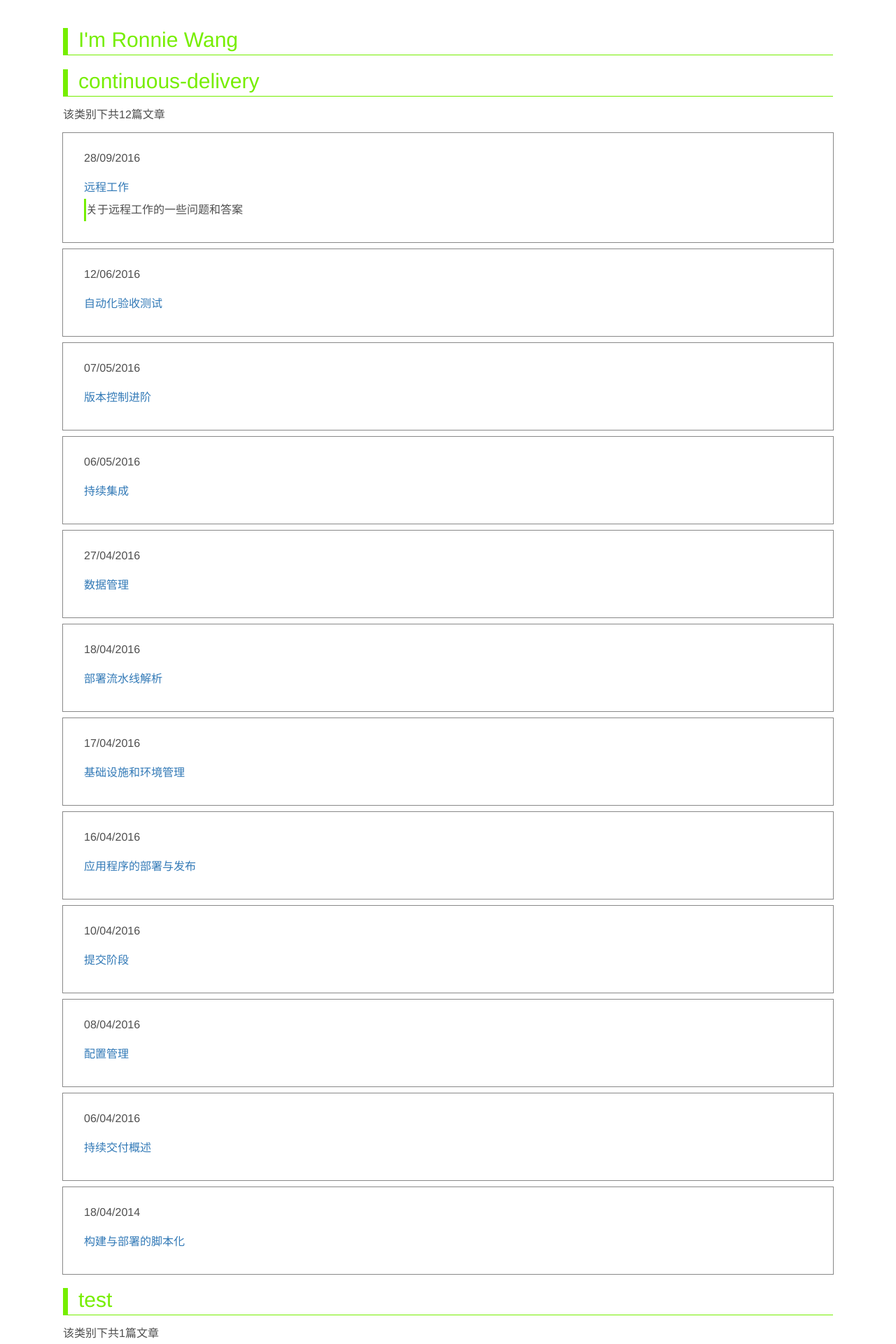
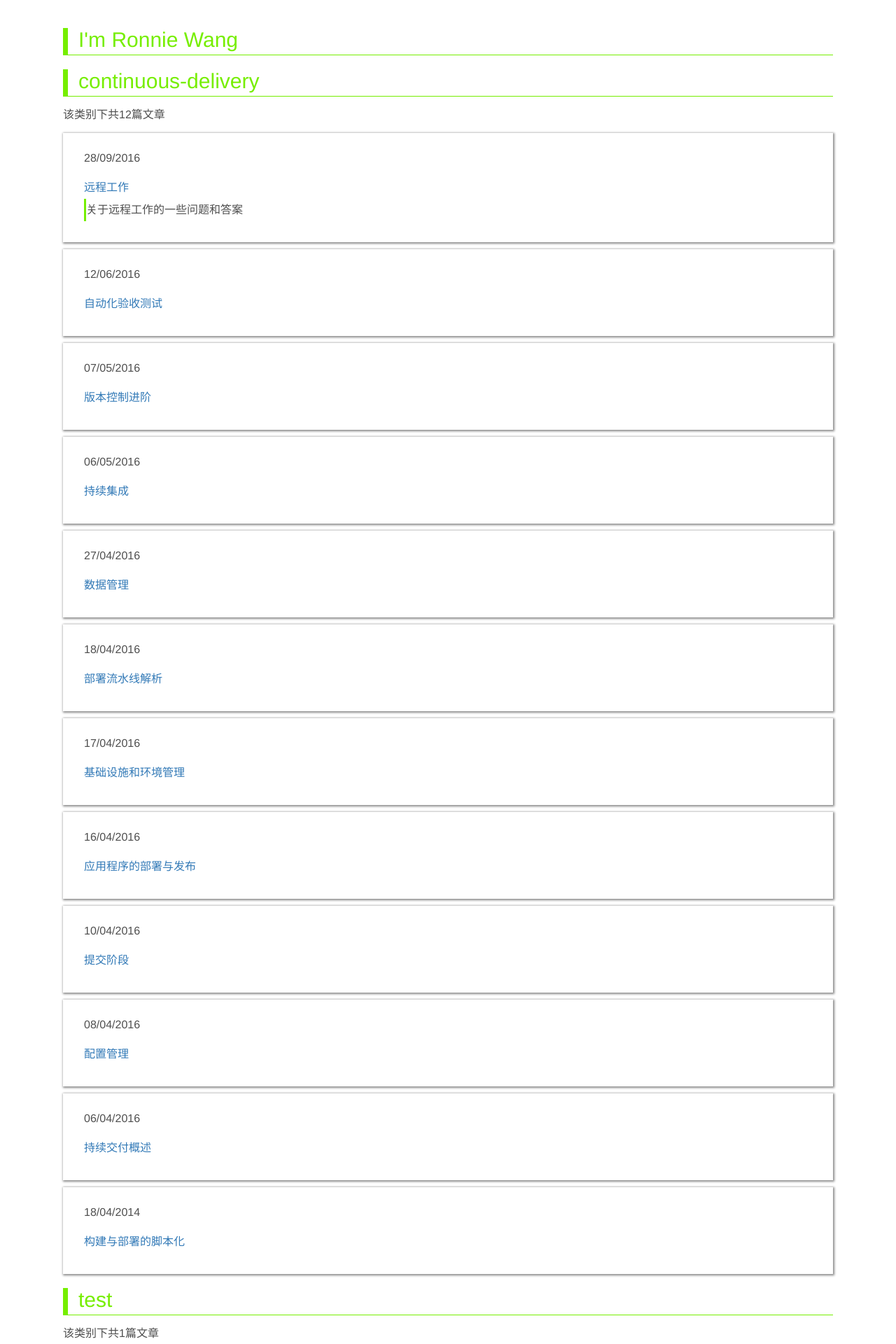
Before and after one commit to ronniewang/ronniewang.github.io, a Jekyll site: the page built from index.html, in a window 1280 px wide. Shown: the top 1920 px of the page at 70% size. Built offline with Jekyll 4.4.1, drawn with Linux system fonts in a browser that asks for light colours.

Commit message:
Update default.html

```diff
--- a/_layouts/default.html
+++ b/_layouts/default.html
@@ -43,7 +43,7 @@
         .item {
 /*             background-color: #f8f8f8; */
             margin: 10px 0px 10px 0px;
-            box-shadow: 0px 0px 0px 1px #888888;
+            box-shadow: 1px 1px 3px 1px #888888;
             padding: 20px 0px 20px 30px;
         }
 
```
